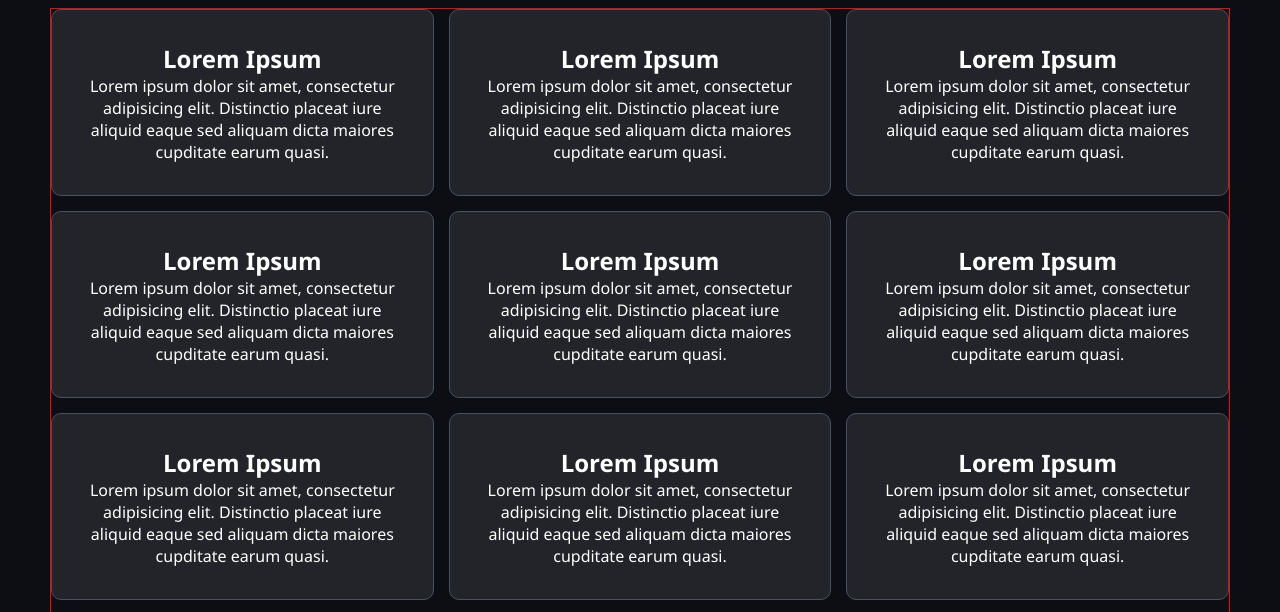
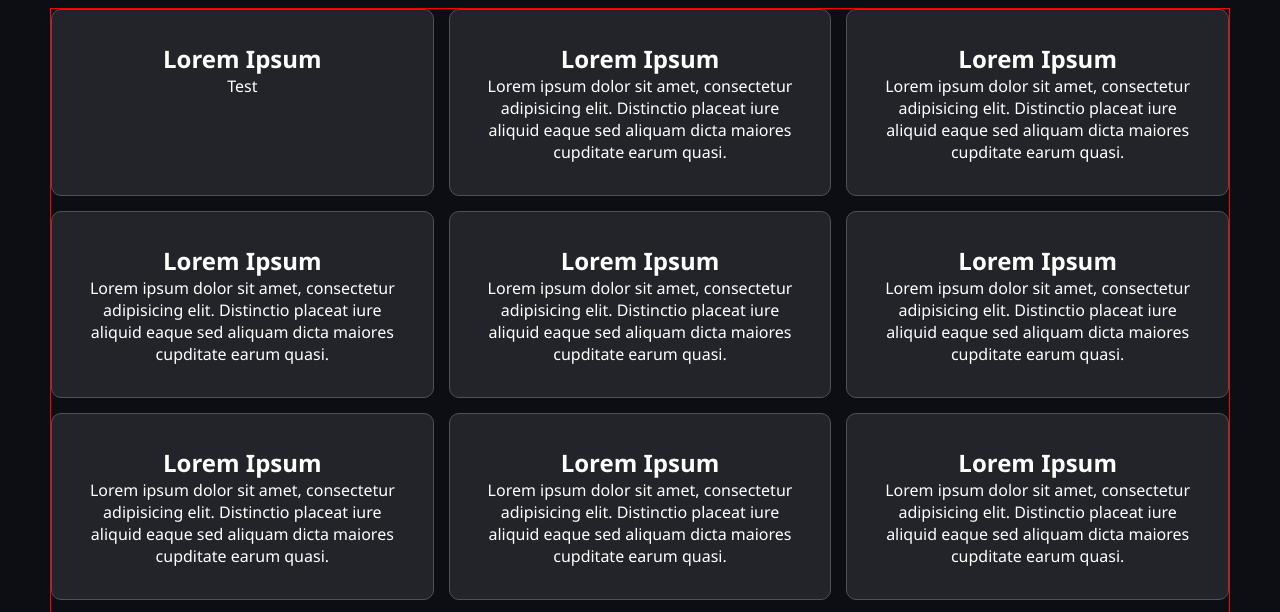
Before and after one commit to Toorq91/CSS, a plain HTML site: page Grid layout/Grid.html in a window 1280 px wide. Shown: the part 145-757 px from the top of the page. Drawn offline with Linux system fonts and the light colour scheme.

Commit message:
Update Grid.html

```diff
--- a/Grid layout/Grid.html
+++ b/Grid layout/Grid.html
@@ -11,7 +11,7 @@
     <div class="grid-container">
         <div class="card">
             <h2>Lorem Ipsum</h2>
-            <p>Lorem ipsum dolor sit amet, consectetur adipisicing elit. Distinctio placeat iure aliquid eaque sed aliquam dicta maiores cupditate earum quasi.</p>
+            <p>Test</p>
         </div>
         <div class="card">
             <h2>Lorem Ipsum</h2>
```
